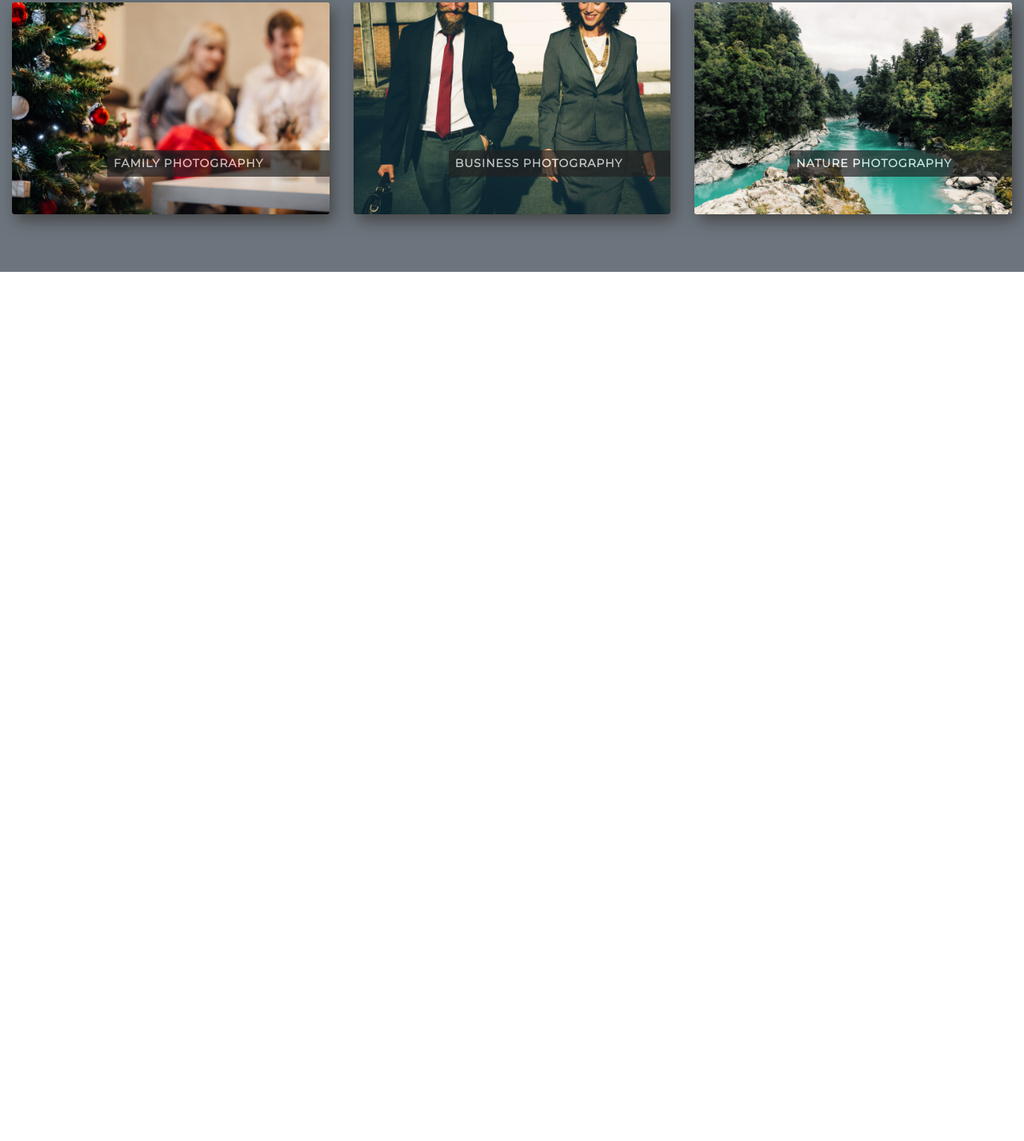
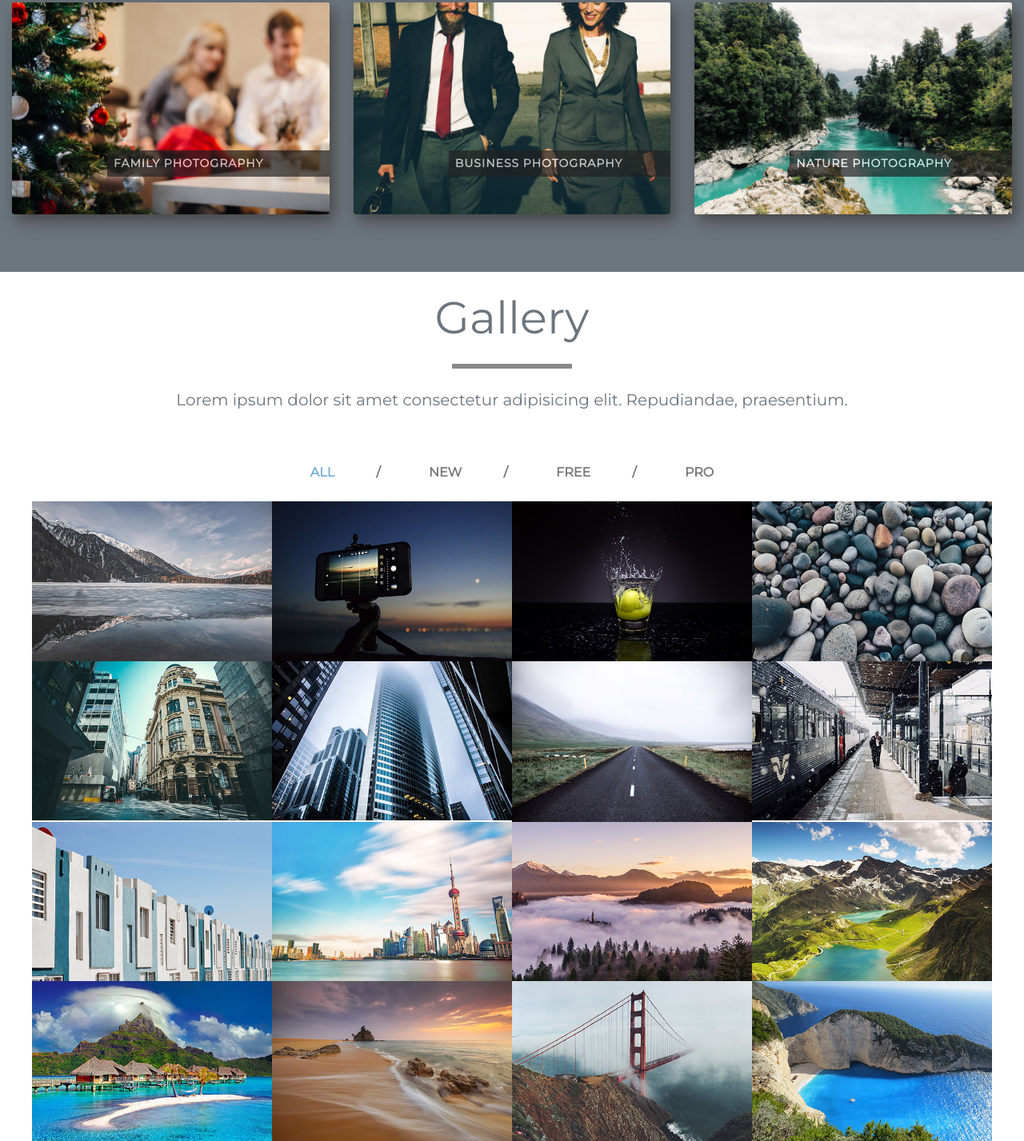
Before and after one commit to mustafadalga/PhotoX, a plain HTML site: page index.html in a window 1280 px wide. Shown: the part 2517-3944 px from the top of the page at 80% size. Before the commit the page ends 2857 px from the top, so only its background shows below. Drawn offline with Linux system fonts and the light colour scheme.

Commit message:
Completed Gallery Section

```diff
--- a/assets/css/style.css
+++ b/assets/css/style.css
@@ -155,3 +155,21 @@ transition: all .5s;
   opacity: 1;
 }
 /* END  COLLECTION */
+
+
+/* GALLERY */
+.underline-dark{
+  width: 150px;
+  border:3px solid #888;
+  margin: auto;
+}
+.gallery-list-item{
+  color:#777;
+  cursor: pointer;
+  user-select: none;
+
+}
+.active-item{
+  color:#70aed2;
+}
+/* END  GALLERY */
--- a/assets/js/script.js
+++ b/assets/js/script.js
@@ -29,4 +29,22 @@ $(document).ready(function () {
       $(".mission-text").removeClass("from-right");
     }
   });
+
+
+
+  $(".gallery-list-item").click(function () {
+
+    $(this).addClass("active-item").siblings().removeClass("active-item");
+
+    let value = $(this).attr("data-filter");
+    if (value == "all") {
+      $(".filter").show(300);
+    } else {
+      $(".filter").not("." + value).hide();
+      $(".filter").filter("." + value).show(300);
+    }
+  });
+
+
+
 });
--- a/index.html
+++ b/index.html
@@ -197,6 +197,90 @@
   <!-- END COLLECTION-->
 
 
+
+  <!--  GALLERY-->
+  <section id="py-5">
+    <div class="container-fluid">
+
+      <div class="row text-muted text-center">
+        <div class="col m-4">
+          <h1 class="display-4 mb-4">Gallery</h1>
+          <div class="underline-dark mb-4"></div>
+          <p class="lead">Lorem ipsum dolor sit amet consectetur adipisicing elit. Repudiandae, praesentium.</p>
+        </div>
+      </div>
+
+      <ul class="list-inline text-center text-uppercase font-weight-bold my-4">
+        <li class="list-inline-item gallery-list-item active-item" data-filter="all">All <span
+            class="mx-md-5 mx-3 text-muted">/</span></li>
+        <li class="list-inline-item gallery-list-item" data-filter="new">New <span
+            class="mx-md-5 mx-3 text-muted">/</span></li>
+        <li class="list-inline-item gallery-list-item" data-filter="free">Free <spa class="mx-md-5 mx-3 text-muted">
+            /</span>
+        </li>
+        <li class="list-inline-item gallery-list-item" data-filter="pro">Pro </li>
+      </ul>
+
+      <div class="container-fluid">
+        <div class="d-flex flex-wrap justify-content-center">
+          <div class="filter new">
+            <img src="assets/img/img1.jpeg" alt="" width="300">
+          </div>
+          <div class="filter free">
+            <img src="assets/img/img2.jpeg" alt="" width="300">
+          </div>
+          <div class="filter pro">
+            <img src="assets/img/img3.jpeg" alt="" width="300">
+          </div>
+          <div class="filter pro">
+            <img src="assets/img/img4.jpeg" alt="" width="300">
+          </div>
+          <div class="filter new">
+            <img src="assets/img/img5.jpeg" alt="" width="300">
+          </div>
+          <div class="filter pro">
+            <img src="assets/img/img6.jpeg" alt="" width="300">
+          </div>
+          <div class="filter new">
+            <img src="assets/img/img7.jpeg" alt="" width="300">
+          </div>
+          <div class="filter new">
+            <img src="assets/img/img8.jpeg" alt="" width="300">
+          </div>
+          <div class="filter free">
+            <img src="assets/img/img9.jpeg" alt="" width="300">
+          </div>
+          <div class="filter pro">
+            <img src="assets/img/img10.jpeg" alt="" width="300">
+          </div>
+          <div class="filter free">
+            <img src="assets/img/img11.jpeg" alt="" width="300">
+          </div>
+          <div class="filter new">
+            <img src="assets/img/img12.jpeg" alt="" width="300">
+          </div>
+          <div class="filter pro">
+            <img src="assets/img/img13.jpeg" alt="" width="300">
+          </div>
+          <div class="filter free">
+            <img src="assets/img/img14.jpeg" alt="" width="300">
+          </div>
+          <div class="filter new">
+            <img src="assets/img/img15.jpeg" alt="" width="300">
+          </div>
+          <div class="filter free">
+            <img src="assets/img/img16.jpeg" alt="" width="300">
+          </div>
+        </div>
+      </div>
+    </div>
+  </section>
+
+
+  <!-- END GALLERY-->
+
+
+
 </body>
 
 </html>
```
